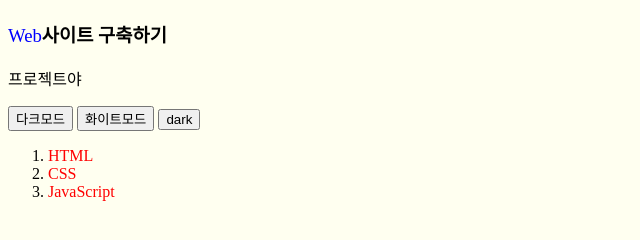
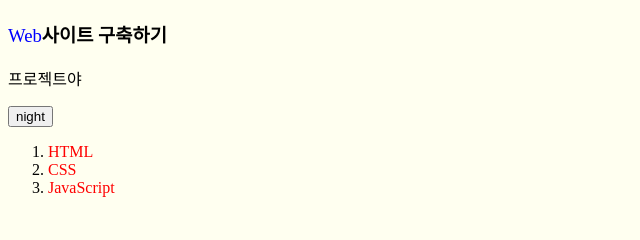
Before and after one commit to JFwan-enjoy/web1, a plain HTML site: page project_web.html in a window 1280 px wide. Shown: the part 60-300 px from the top of the page, without its empty margins (0-640 px from the left). Drawn offline with nearby package versions, Linux system fonts and the light colour scheme.

Commit message:
Add files via upload

```diff
--- a/project_web.html
+++ b/project_web.html
@@ -4,20 +4,46 @@
     <meta charset="utf-8">
     <title>프로젝트 과제</title>
     <link rel="stylesheet" href="project.css">
+    <script src="https://code.jquery.com/jquery-3.6.0.slim.min.js" integrity="sha256-u7e5khyithlIdTpu22PHhENmPcRdFiHRjhAuHcs05RI=" crossorigin="anonymous"></script>
   </head>
+  <script>
+  var Body = {
+    setColor: function (color) {
+      $('body').css('color', color);
+    },
+    setBackgroundColor: function(color) {
+      //document.querySelector('body').style.backgroundColor = color;
+      $('body').css('backgroundColor', color);
+    }
+  }
+  function nightDayHandler(self) {
+  	var target = document.querySelector('body');
+  	if(self.value === 'night') {
+  		Body.setBackgroundColor('Black');
+  		Body.setColor('#FFFFF0');
+  		self.value = 'day';
+  		Link.setColor('powderblue');
+  	} else {
+  		Body.setBackgroundColor('#FFFFF0');
+  		Body.setColor('black');
+  		self.value = 'night';
+  		Link.setColor('blue');
+  	}
+  }
+  </script>
   <body id="target">
     <h1><a href="/index.html">This is Project</a></h1>
     <h3><span class="bold">Web</span>사이트 구축하기</h3>
     <p>프로젝트야<p>
-    <input type="button" value="다크모드" onclick="
+    <!-- <input type="button" value="다크모드" onclick="
       document.querySelector('#target').style.backgroundColor = 'black';
       document.querySelector('#target').style.color = 'white';
     ">
     <input type="button" value="화이트모드" onclick="
       document.querySelector('#target').style.backgroundColor = '#FFFFF0';
       document.querySelector('#target').style.color = 'black';
-    ">
-    <input id="dark_bright" type="button" value="dark" onclick="
+    "> -->
+    <!-- <input id="dark_bright" type="button" value="dark" onclick="
     var target = document.querySelector('body');
     if(this.value === 'dark'){
       target.style.backgroundColor = 'black';
@@ -42,7 +68,8 @@
         i = i + 1;
       }
     }
-">
+    "> -->
+  <input id="dark_bright" type="button" value="night" onclick="nightDayHandler(this);">
 <ol>
   <li><a href="1.html">HTML</a></li>
   <li><a href="2.html">CSS</a></li>
```
Lines whose indentation alone changed are shown as unchanged.
